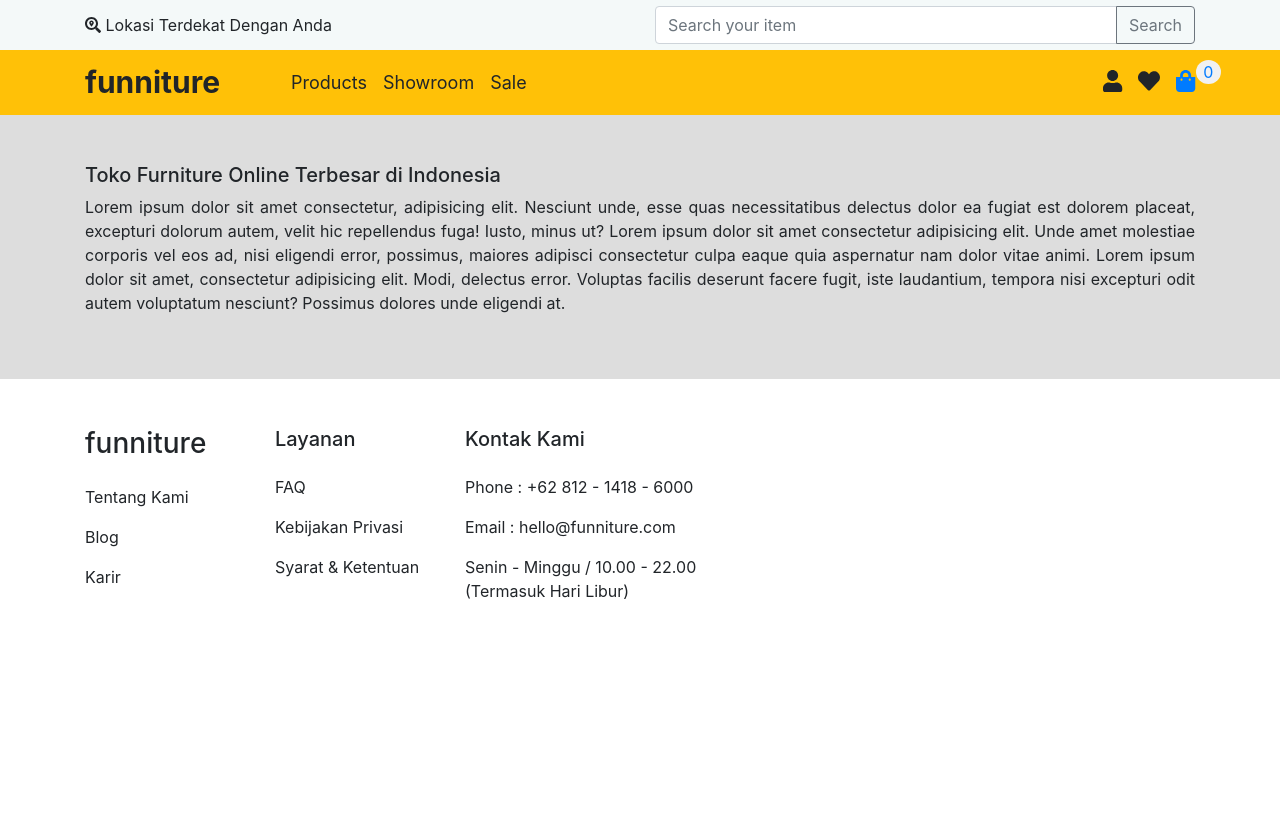
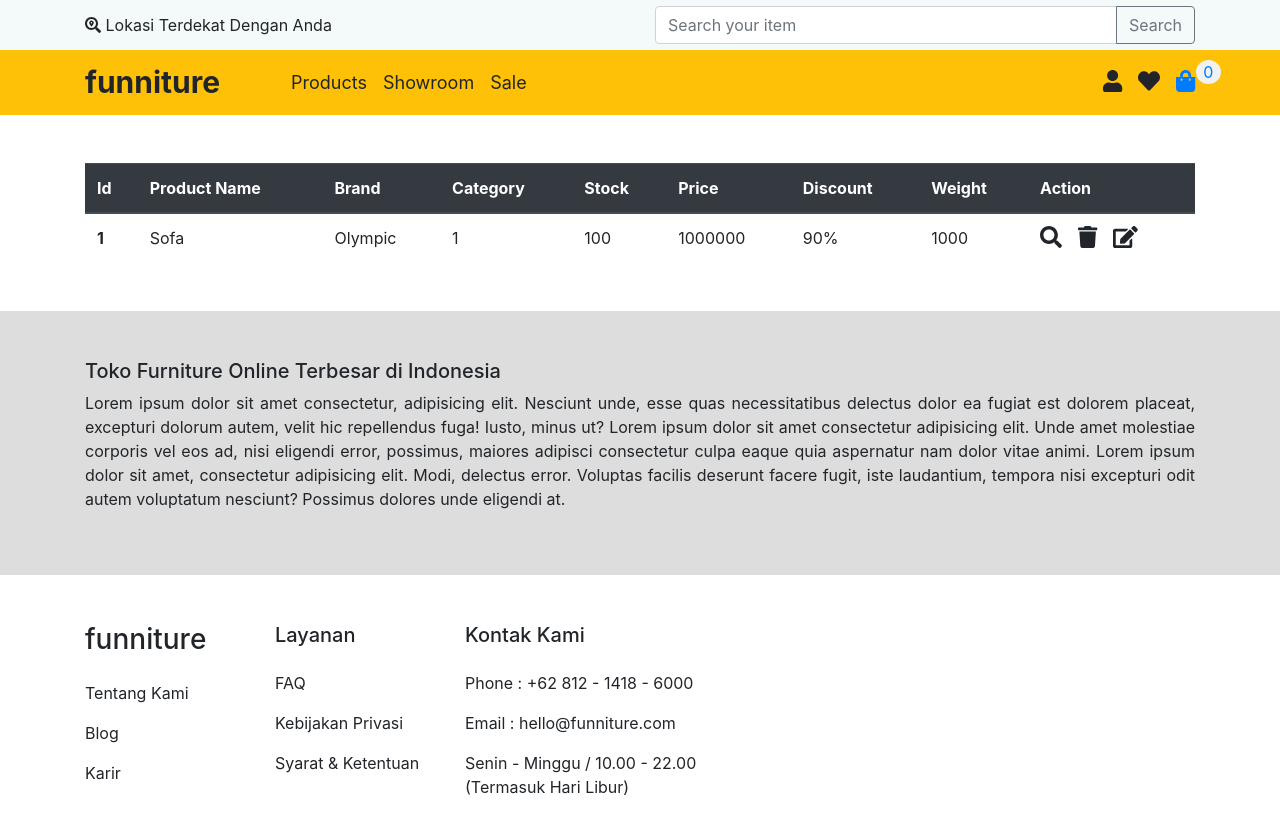
Before and after one commit to masdefry/Funniture_JCWM-1602, a React (Create React App) app: page /product-management in a window 1280 px wide. Shown: the top 834 px of the page. Before the commit the page ends 800 px from the top, so only its background shows below. Built offline with nearby package versions, Linux system fonts and the light colour scheme.

Commit message:
Product Management With Real API

```diff
--- a/fake_server/db.json
+++ b/fake_server/db.json
@@ -234,7 +234,7 @@
     },
     {
       "idUser": "3",
-      "status": "Unpaid",
+      "status": "Paid",
       "cretedAt": "09-Mar-2021 14:37:16",
       "total": 5318100,
       "detail": [
@@ -246,7 +246,8 @@
           "productImage": "https://cdn-m2.fabelio.com/catalog/product/5/4/5472_x_2736_016.jpg?auto=format&w=1678&ixlib=react-9.0.3"
         }
       ],
-      "id": 3
+      "id": 3,
+      "createdAt": "15-Mar-2021 23:50:28"
     },
     {
       "idUser": "3",
--- a/src/App.js
+++ b/src/App.js
@@ -23,6 +23,9 @@ import thunk from 'redux-thunk'
 import allReducer from './Redux/Reducers/index'
 import UserProfile from './Pages/UserProfile'
 
+// ADMIN PAGES
+import ProductManagement from './Pages/Admin/ProductManagement'
+
 const store = createStore(allReducer, applyMiddleware(thunk))
 
 export default class App extends React.Component{
@@ -41,6 +44,7 @@ export default class App extends React.Component{
               <Route path='/cart' component={Cart} />
               <Route path='/checkout/:idTransaction' component={Checkout} />
               <Route path='/user-profile' component={UserProfile} />
+              <Route path='/product-management' component={ProductManagement} />
             </Switch>
             <Footer />
           </BrowserRouter>
--- /dev/null
+++ b/src/Pages/Admin/ProductManagement.jsx
@@ -0,0 +1,47 @@
+import React from 'react'
+
+import { FontAwesomeIcon } from '@fortawesome/react-fontawesome';
+import { faTrash, faEdit, faSearch } from '@fortawesome/free-solid-svg-icons';
+
+class ProductManagement extends React.Component{
+    render(){
+        return(
+            <div className="container">
+                <table class="table my-5">
+                    <thead class="thead-dark">
+                        <tr>
+                            <th scope="col">Id</th>
+                            <th scope="col">Product Name</th>
+                            <th scope="col">Brand</th>
+                            <th scope="col">Category</th>
+                            <th scope="col">Stock</th>
+                            <th scope="col">Price</th>
+                            <th scope="col">Discount</th>
+                            <th scope="col">Weight</th>
+                            <th scope="col">Action</th>
+                        </tr>
+                    </thead>
+                    <tbody>
+                        <tr>
+                            <th scope="row">1</th>
+                            <td>Sofa</td>
+                            <td>Olympic</td>
+                            <td>1</td>
+                            <td>100</td>
+                            <td>1000000</td>
+                            <td>90%</td>
+                            <td>1000</td>
+                            <td>
+                                <FontAwesomeIcon icon={faSearch} className='funniture-font-size-22' />
+                                <FontAwesomeIcon icon={faTrash} className='funniture-font-size-22 mx-3' />
+                                <FontAwesomeIcon icon={faEdit} className='funniture-font-size-22' />
+                            </td>
+                        </tr>
+                    </tbody>
+                </table>
+            </div>
+        )
+    }
+}
+
+export default ProductManagement
--- a/src/Pages/UserProfile/TransactionHistory.jsx
+++ b/src/Pages/UserProfile/TransactionHistory.jsx
@@ -41,13 +41,13 @@ export default class TransactionHistory extends React.Component{
                 {
                     this.state.dataTransaction.map((value, index) => {
                         return(
-                            <div className="row shadow py-4 mb-4" style={{borderRadius: '5px'}}>
+                            <div className="row container justify-content-center shadow pt-5 pb-5 mb-4" style={{borderRadius: '5px'}}>
                                 <div className="col-4">
                                     <h5 style={{lineHeight: '5px'}}>Status :</h5>
-                                    <p>{value.status}</p>
+                                    <h5>{value.status}</h5>
                                 </div>
                                 <div className="col-4 text-center border-left border-right">
-                                    <p>
+                                    <p className='font-weight-bold' style={{lineHeight: '0px'}}>
                                         INV/3102021/1
                                     </p>
                                     <p>
@@ -57,20 +57,20 @@ export default class TransactionHistory extends React.Component{
                                 <div className="col-4 text-right">
                                     {
                                         value.status === 'Unpaid'?
-                                            <input type='button' value='Pay Now' className='btn btn-primary' onClick={() => this.redirectPayment(value.id)} />
+                                            <input type='button' value='Pay' className='btn btn-primary px-5 py-1' onClick={() => this.redirectPayment(value.id)} />
                                         :
-                                            null
+                                            <input type='button' disabled value='Paid' className='btn btn-dark px-5 py-1' onClick={() => this.redirectPayment(value.id)} />
                                     }
                                 </div>
                                 {
                                     value.detail.map((value, index) => {
                                         return(
                                             <>
-                                                <div className="col-2 mt-3 mb-4">
+                                                <div className="col-2 mt-2">
                                                     {/* Image */}
                                                     <img src={value.productImage} width='100px' height='50px' />
                                                 </div>
-                                                <div className="col-6 mt-3 mb-4">
+                                                <div className="col-6 mt-3">
                                                     {/* Detail Product */}
                                                     <h6 style={{lineHeight: '5px'}}>
                                                         {
@@ -81,12 +81,12 @@ export default class TransactionHistory extends React.Component{
                                                         {value.productQuantity} Item x Rp.{value.productPrice.toLocaleString('id-ID')}
                                                     </p>
                                                 </div>
-                                                <div className="col-4 text-right mt-3 mb-4">
+                                                <div className="col-4 text-right mt-3">
                                                     {/* Total Price Per-Product */}
-                                                    <p>
+                                                    <p style={{lineHeight: '0px'}}>
                                                         Total Belanja
                                                     </p>
-                                                    <h6>
+                                                    <h6 className='font-weight-bold'>
                                                         Rp.{(value.productQuantity * value.productPrice).toLocaleString('id-ID')}
                                                     </h6>
                                                 </div>
```
